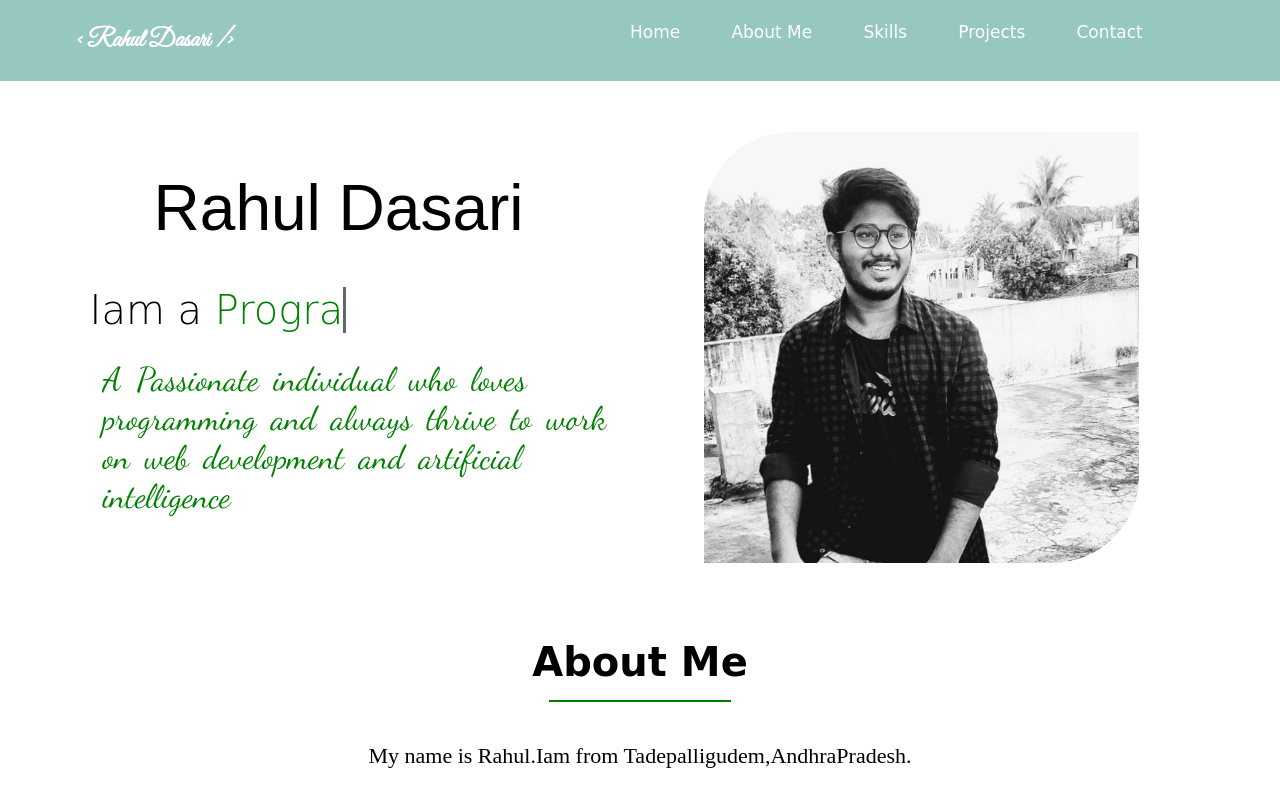
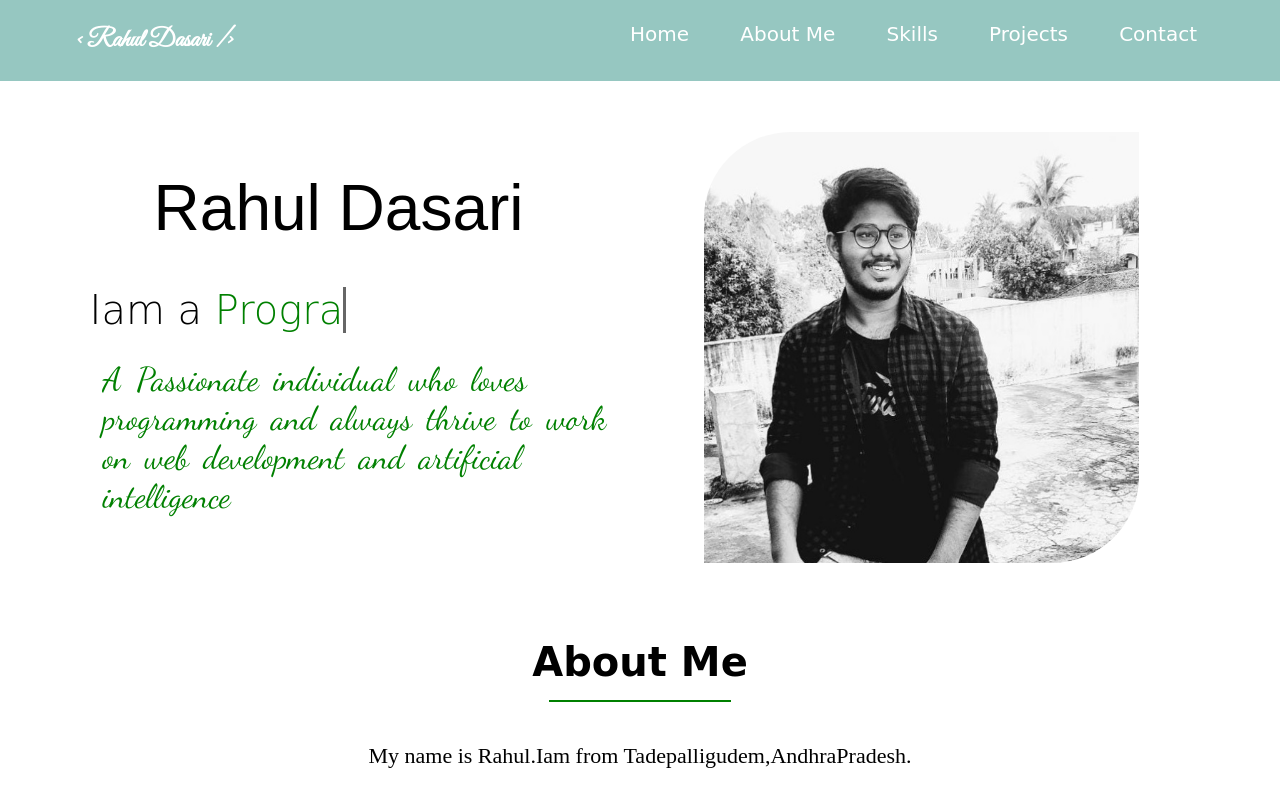
Before and after one commit to Rahul7-77/Portfolio, a plain HTML site: page index.html in a window 1280 px wide. Shown: the top 788 px of the page. Drawn offline with nearby package versions, Linux system fonts and the light colour scheme.

Commit message:
Update index.css

```diff
--- a/index.css
+++ b/index.css
@@ -41,7 +41,7 @@ html,body {
   margin-top: 22px;
   margin-left: 31%;
   text-decoration: none;
-  font-size: 17px;
+  font-size: 20px;
   color: white;
 }
 @media screen and (max-width: 1000px) {
@@ -69,7 +69,7 @@ html,body {
   margin-top: 22px;
   margin-left: 4%;
   text-decoration: none;
-  font-size: 17px;
+  font-size: 20px;
   color: white;
 }
 .name {
```
